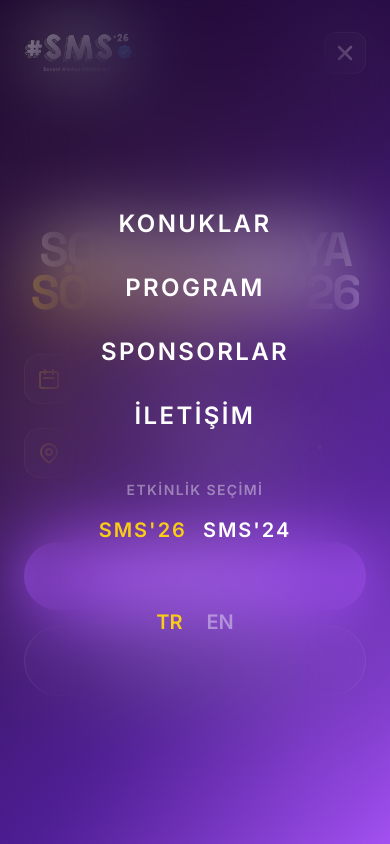
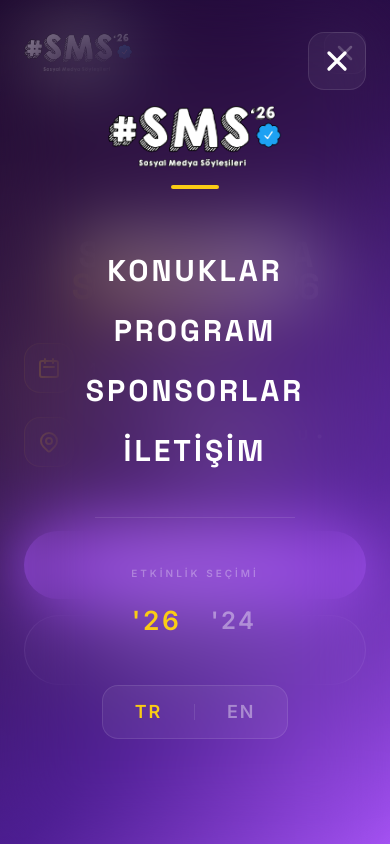
Before and after one commit to celenahmet/sms, a React (Vite) app: page / in a window 390 px wide. Both pictures are taken after a click on the button 345 px from the left and 53 px from the top of the page. Shown: the top 844 px of the page. Built offline with nearby package versions, Linux system fonts and the light colour scheme.

Commit message:
Fix mobile menu close button and optimize mobile responsiveness across Hero and Sponsorship sections

```diff
--- a/components/Hero.tsx
+++ b/components/Hero.tsx
@@ -16,7 +16,7 @@ const Hero: React.FC = () => {
       <div className="absolute bottom-1/4 right-1/4 w-[500px] h-[500px] bg-brand-accent/10 rounded-full blur-[150px] animate-float" style={{ animationDelay: '2s' }}></div>
 
       <div className="container mx-auto px-6 relative z-10 text-center">
-        <h1 className="text-5xl md:text-8xl font-heading font-bold mb-10 uppercase tracking-tighter leading-[0.9]">
+        <h1 className="text-4xl md:text-8xl font-heading font-bold mb-10 uppercase tracking-tighter leading-[0.9]">
           {t('hero.title1')} <br />
           <span className="text-transparent bg-clip-text bg-gradient-to-r from-brand-accent to-brand-soft">
             {title2}
--- a/components/Navbar.tsx
+++ b/components/Navbar.tsx
@@ -121,41 +121,61 @@ const Navbar: React.FC = () => {
         </button>
       </div>
 
-      <div className={`fixed inset-0 bg-brand-base/98 backdrop-blur-2xl z-40 transition-all duration-500 md:hidden ${isMobileMenuOpen ? 'opacity-100 pointer-events-auto' : 'opacity-0 pointer-events-none'}`}>
-        <div className="flex flex-col items-center justify-center h-full gap-8">
+      <div className={`fixed inset-0 bg-brand-base/98 backdrop-blur-2xl z-[100] transition-all duration-500 md:hidden ${isMobileMenuOpen ? 'opacity-100 pointer-events-auto' : 'opacity-0 pointer-events-none'}`}>
+        <div className="absolute top-8 right-6">
+          <button
+            className="text-white focus:outline-none p-3 rounded-2xl glass border-white/10 hover:bg-white/10 transition-all"
+            onClick={() => setIsMobileMenuOpen(false)}
+          >
+            <svg className="w-8 h-8" fill="none" stroke="currentColor" viewBox="0 0 24 24">
+              <path strokeLinecap="round" strokeLinejoin="round" strokeWidth={2.5} d="M6 18L18 6M6 6l12 12" />
+            </svg>
+          </button>
+        </div>
+
+        <div className="flex flex-col items-center justify-center h-full gap-8 px-6 text-center">
+          <div className="mb-8">
+            <img src="/assets/smslogo.png" alt="SMS Logo" className="h-16 w-auto mx-auto mb-4" />
+            <div className="w-12 h-1 bg-brand-accent mx-auto rounded-full"></div>
+          </div>
+
+          <div className="flex flex-col gap-6">
             {navLinks.map((link) => (
               <a
                 key={link.href}
                 href={link.href}
-              className="text-2xl font-black uppercase tracking-widest text-white hover:text-brand-accent transition-colors"
+                className="text-3xl font-heading font-black uppercase tracking-widest text-white hover:text-brand-accent transition-colors"
                 onClick={(e) => handleLinkClick(e, link.href)}
               >
                 {link.name}
               </a>
             ))}
+          </div>
 
-          {/* SMS Selector Mobile */}
-          <div className="flex flex-col items-center gap-4 mt-4">
-            <span className="text-sm font-black uppercase tracking-widest text-white/40">Etkinlik Seçimi</span>
-            <div className="flex gap-4">
+          <div className="w-full max-w-[200px] h-px bg-white/10 my-4"></div>
+
+          <div className="flex flex-col items-center gap-6">
+            <span className="text-[10px] font-black uppercase tracking-[0.3em] text-white/30">{language === 'tr' ? 'ETKİNLİK SEÇİMİ' : 'SELECT EVENT'}</span>
+            <div className="flex gap-8">
               <button
                 onClick={() => { setYear('2026'); setIsMobileMenuOpen(false); }}
-                className={`text-xl font-black tracking-widest ${year === '2026' ? 'text-brand-accent' : 'text-white'}`}
+                className={`text-2xl font-black tracking-widest transition-all ${year === '2026' ? 'text-brand-accent scale-110' : 'text-white/40 hover:text-white'}`}
               >
-                SMS'26
+                '26
               </button>
               <button
                 onClick={() => { setYear('2024'); setIsMobileMenuOpen(false); }}
-                className={`text-xl font-black tracking-widest ${year === '2024' ? 'text-brand-accent' : 'text-white'}`}
+                className={`text-2xl font-black tracking-widest transition-all ${year === '2024' ? 'text-brand-accent scale-110' : 'text-white/40 hover:text-white'}`}
               >
-                SMS'24
+                '24
               </button>
             </div>
           </div>
 
-          <div className="flex items-center gap-6 mt-8">
-            <button onClick={() => { setLanguage('tr'); setIsMobileMenuOpen(false); }} className={`text-xl font-black ${language === 'tr' ? 'text-brand-accent' : 'text-white/40'}`}>TR</button>
-            <button onClick={() => { setLanguage('en'); setIsMobileMenuOpen(false); }} className={`text-xl font-black ${language === 'en' ? 'text-brand-accent' : 'text-white/40'}`}>EN</button>
+          <div className="flex items-center gap-8 mt-4 bg-white/5 px-8 py-3 rounded-2xl border border-white/10">
+            <button onClick={() => { setLanguage('tr'); setIsMobileMenuOpen(false); }} className={`text-lg font-black tracking-widest transition-all ${language === 'tr' ? 'text-brand-accent' : 'text-white/40'}`}>TR</button>
+            <div className="w-px h-4 bg-white/10"></div>
+            <button onClick={() => { setLanguage('en'); setIsMobileMenuOpen(false); }} className={`text-lg font-black tracking-widest transition-all ${language === 'en' ? 'text-brand-accent' : 'text-white/40'}`}>EN</button>
           </div>
         </div>
       </div>
--- a/components/Sponsorship.tsx
+++ b/components/Sponsorship.tsx
@@ -24,7 +24,7 @@ const Sponsorship: React.FC = () => {
                   href="https://www.taleworlds.com?ref_acmhacettepe_for_sms_event"
                   target="_blank"
                   rel="noopener noreferrer"
-                  className="w-full max-w-sm bg-white p-12 rounded-[2.5rem] flex flex-col items-center justify-center text-center group hover:-translate-y-2 transition-all duration-500 shadow-[0_20px_50px_rgba(0,0,0,0.2)] hover:shadow-[0_30px_60px_rgba(255,183,3,0.3)] min-h-[420px]"
+                  className="w-full max-w-sm bg-white p-8 md:p-12 rounded-[2.5rem] flex flex-col items-center justify-center text-center group hover:-translate-y-2 transition-all duration-500 shadow-[0_20px_50px_rgba(0,0,0,0.2)] hover:shadow-[0_30px_60px_rgba(255,183,3,0.3)] min-h-[360px] md:min-h-[420px]"
                 >
                   <span className="px-5 py-1.5 rounded-full bg-brand-accent text-brand-base font-heading font-black text-[10px] uppercase tracking-widest mb-12 shadow-lg">Ana Sponsor</span>
                   <div className="relative w-full flex items-center justify-center">
@@ -43,7 +43,7 @@ const Sponsorship: React.FC = () => {
                   href="https://www.altinyildizclassics.com?ref_acmhacettepe_for_sms_event"
                   target="_blank"
                   rel="noopener noreferrer"
-                  className="w-full max-w-sm bg-white p-12 rounded-[2.5rem] flex flex-col items-center justify-center text-center group hover:-translate-y-2 transition-all duration-500 shadow-[0_20px_50_rgba(0,0,0,0.2)] hover:shadow-[0_30px_60px_rgba(168,85,247,0.3)] min-h-[420px]"
+                  className="w-full max-w-sm bg-white p-8 md:p-12 rounded-[2.5rem] flex flex-col items-center justify-center text-center group hover:-translate-y-2 transition-all duration-500 shadow-[0_20px_50_rgba(0,0,0,0.2)] hover:shadow-[0_30px_60px_rgba(168,85,247,0.3)] min-h-[360px] md:min-h-[420px]"
                 >
                   <span className="px-5 py-1.5 rounded-full bg-brand-neon text-white font-heading font-black text-[10px] uppercase tracking-widest mb-12 shadow-lg">Giyim Sponsoru</span>
                   <div className="relative w-full flex items-center justify-center">
```
Lines whose indentation alone changed are shown as unchanged.
